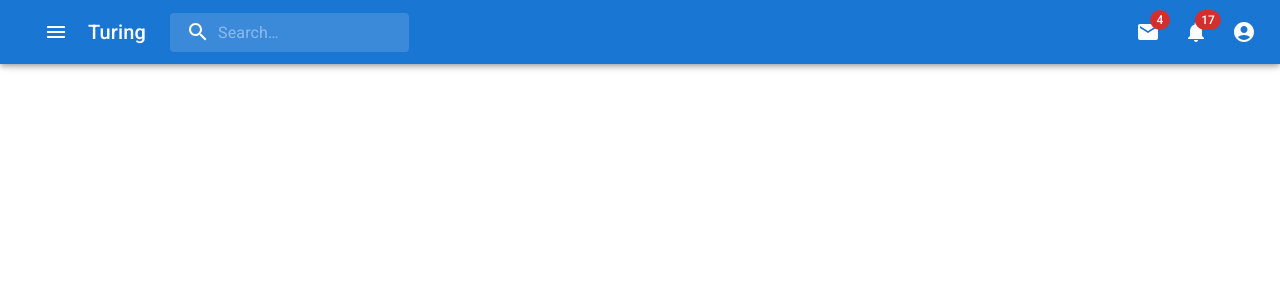
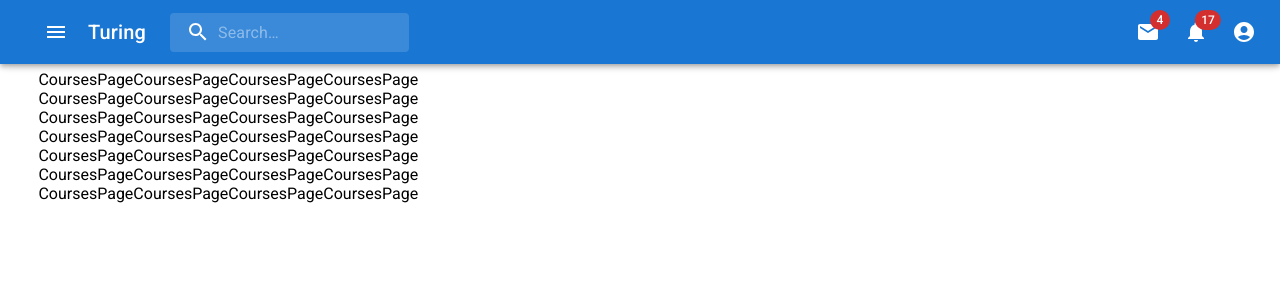
Before and after one commit to murashko12/final-turing-project, a React (Vite) app: page /courses in a window 1280 px wide. Shown: the top 300 px of the page. Built offline with nearby package versions, Linux system fonts and the light colour scheme.

Commit message:
layout is ready

```diff
--- a/src/App.jsx
+++ b/src/App.jsx
@@ -10,13 +10,14 @@ function App() {
 
     return (
         <>
-            <Routes>
-                <Route path={''} element={<Layout/>}>
+            <Layout/>
+            <div style={{margin: "70px 3%"}}>
+                <Routes>
                     <Route path={'/'} element={<MainPage/>}/>
                     <Route path={'/about'} element={<AboutPage/>}/>
                     <Route path={'/courses'} element={<CoursesPage/>}/>
-                </Route>
-            </Routes>
+                </Routes>
+            </div>
         </>
     )
 }
--- a/src/pages/CoursesPage.jsx
+++ b/src/pages/CoursesPage.jsx
@@ -3,7 +3,13 @@ import React from 'react'
 const CoursesPage = () => {
   return (
     <div>
-
+        <p>CoursesPageCoursesPageCoursesPageCoursesPage</p>
+        <p>CoursesPageCoursesPageCoursesPageCoursesPage</p>
+        <p>CoursesPageCoursesPageCoursesPageCoursesPage</p>
+        <p>CoursesPageCoursesPageCoursesPageCoursesPage</p>
+        <p>CoursesPageCoursesPageCoursesPageCoursesPage</p>
+        <p>CoursesPageCoursesPageCoursesPageCoursesPage</p>
+        <p>CoursesPageCoursesPageCoursesPageCoursesPage</p>
     </div>
   )
 }
```
